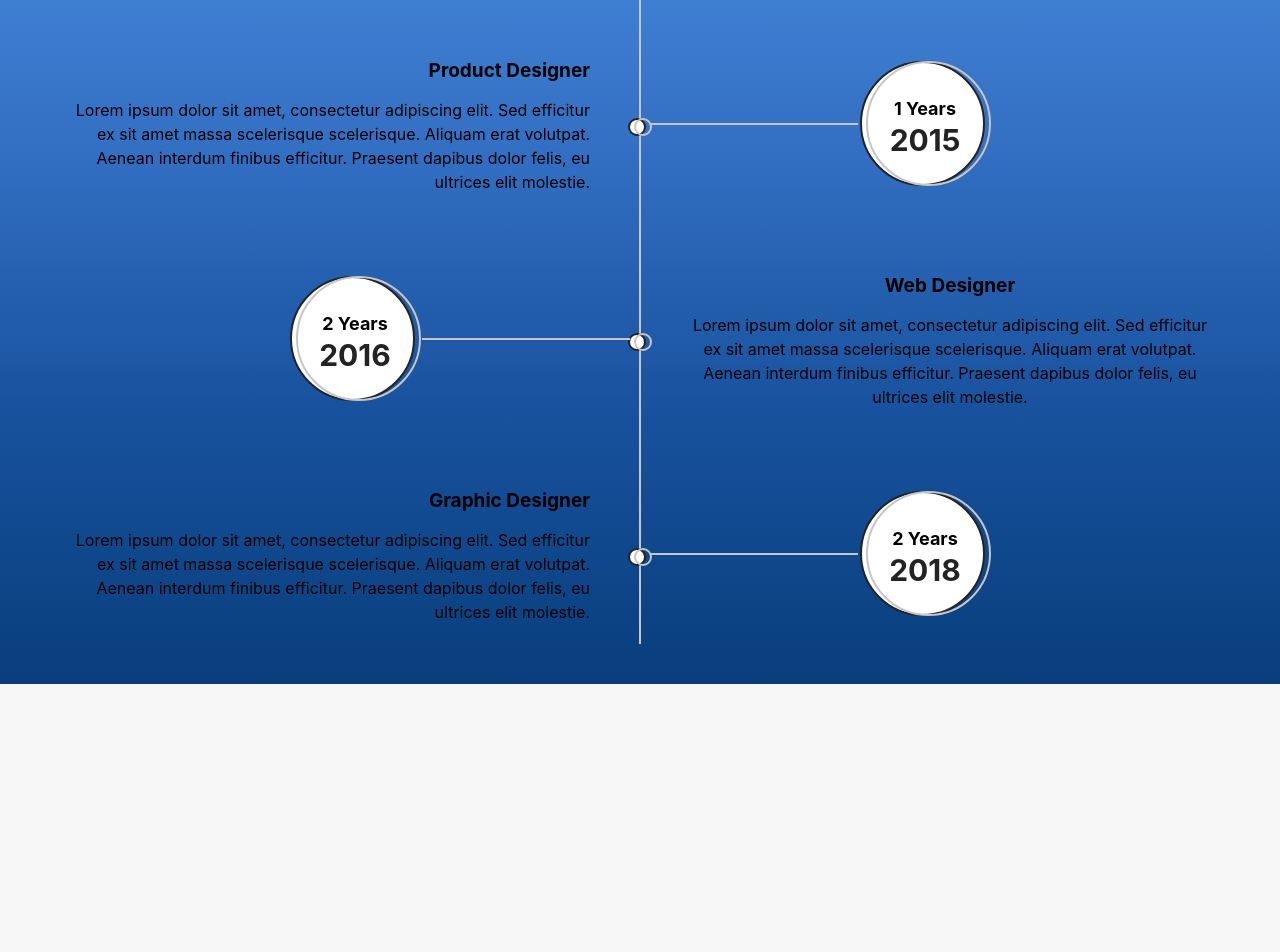
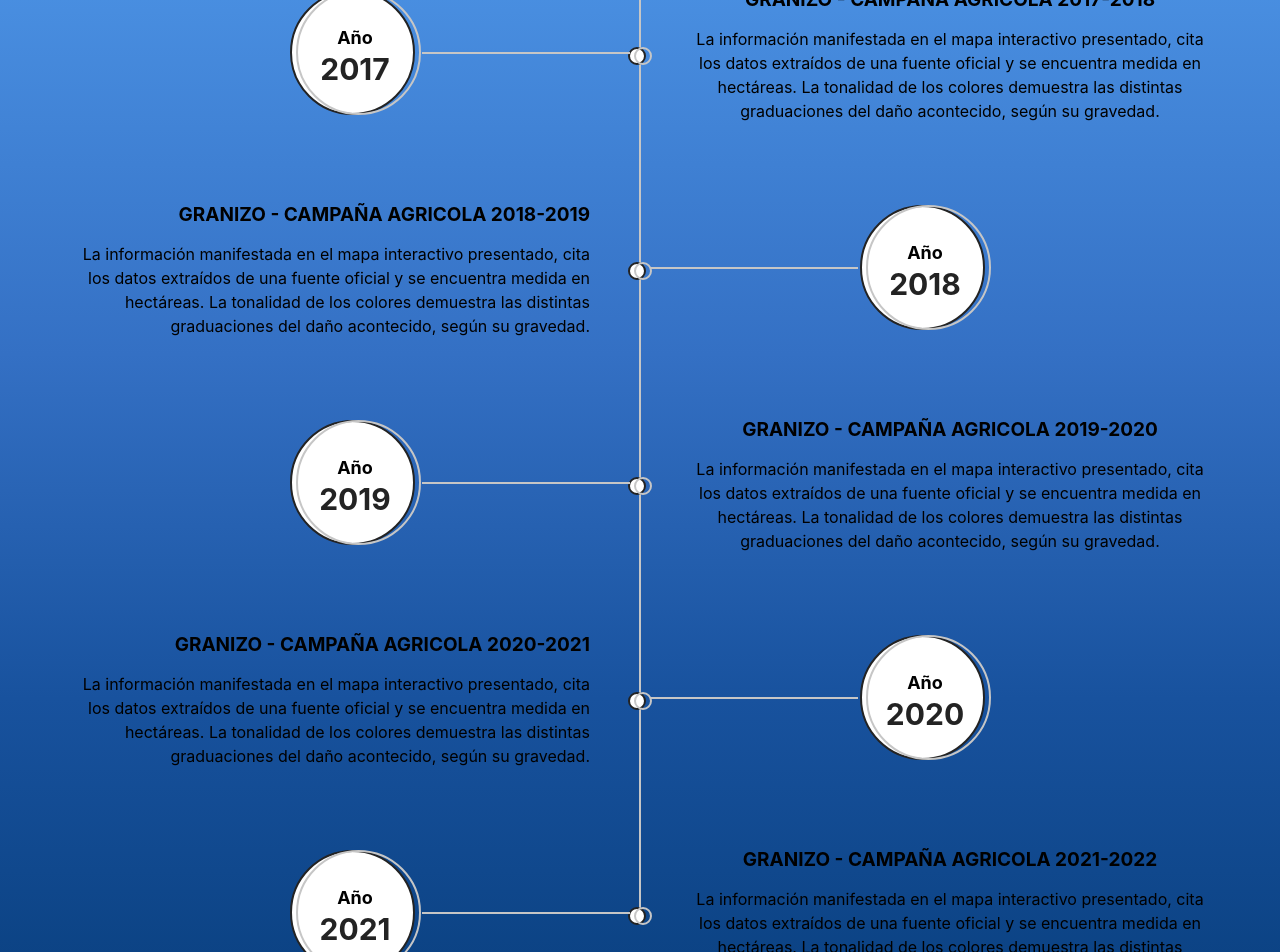
Before and after one commit to Tthenix/Contar-con-Datos, a React (Create React App) app: page / in a window 1280 px wide. Shown: the part 680-1632 px from the top of the page. Before the commit the page ends 1364 px from the top, so only its background shows below. Built offline with nearby package versions, Linux system fonts and the light colour scheme.

Commit message:
fuentes - descripciones - titulos

```diff
--- a/src/components/TimeLine.css
+++ b/src/components/TimeLine.css
@@ -11,7 +11,7 @@ body{
     content: "";
     display: block;
     width: 2px;
-    height: 100%;
+    height: 92%;
     background: #c6c6c6;
     margin: 0 auto;
     position: absolute;
--- a/src/components/TimeLine.js
+++ b/src/components/TimeLine.js
@@ -18,83 +18,100 @@ const LineaDeTiempo = () => {
     return (
         <div className="container">
             <div className="main-timeline">
+
                 <div className="timeline">
                     <div className="icon">
                         {/* Aquí puedes colocar el contenido de tu icono */}
                         <i className="fas fa-calendar"></i>
                     </div>
-                    <div className="date-content" style={{ cursor: 'pointer', transition: 'transform 0.2s' }} onClick={() => handleIconClick('2017', 'Visual Art & Design', 'Descripción del año 2013')}>
+                    <div className="date-content" style={{ cursor: 'pointer', transition: 'transform 0.2s' }} onClick={() => handleIconClick('Daño de granizos a cultivos Mendocinos en el año 2017', 'Tecnolog. Inform. y Telecomunic. Mendoza - DACC - SEA', '.')}>
                         <div className="date-outer">
                             <span className="date">
-                                <span className="month">2017 y 2018</span>
-                                <span className="year">Info </span>
+                                <span className="month">Año</span>
+                                <span className="year">2017</span>
                             </span>
                         </div>
                     </div>
                     <div className="timeline-content">
-                        <h5 className="title">Años 2017 y 2018</h5>
+                        <h5 className="title">GRANIZO - CAMPAÑA AGRICOLA 2017-2018</h5>
                         <p className="description">
-                            Lorem ipsum dolor sit amet, consectetur adipiscing elit. Sed
-                            efficitur ex sit amet massa scelerisque scelerisque. Aliquam erat
-                            volutpat. Aenean interdum finibus efficitur. Praesent dapibus
-                            dolor felis, eu ultrices elit molestie.
+                            La información manifestada en el mapa interactivo presentado, cita los datos extraídos de una fuente oficial y se encuentra medida en hectáreas. La tonalidad de los colores demuestra las distintas graduaciones del daño acontecido, según su gravedad.
                         </p>
                     </div>
                 </div>
 
                 <div class="timeline">
                     <div class="icon"></div>
-                    <div class="date-content" style={{ cursor: 'pointer', transition: 'transform 0.2s' }} onClick={() => handleIconClick('2013', 'Visual Art & Design', 'Descripción del año 2013')}>
+                    <div className="date-content" style={{ cursor: 'pointer', transition: 'transform 0.2s' }} onClick={() => handleIconClick('Daño de granizos a cultivos Mendocinos en el año 2018', 'Tecnolog. Inform. y Telecomunic. Mendoza - DACC - SEA', '.')}>
                         <div class="date-outer">
                             <span class="date">
-                                <span class="month">1 Years</span>
-                                <span class="year">2015</span>
+                                <span class="month">Año</span>
+                                <span class="year">2018</span>
                             </span>
                         </div>
                     </div>
                     <div class="timeline-content">
-                        <h5 class="title">Product Designer</h5>
+                        <h5 class="title">GRANIZO - CAMPAÑA AGRICOLA 2018-2019</h5>
                         <p class="description">
-                            Lorem ipsum dolor sit amet, consectetur adipiscing elit. Sed efficitur ex sit amet massa scelerisque scelerisque. Aliquam erat volutpat. Aenean interdum finibus efficitur. Praesent dapibus dolor felis, eu ultrices elit molestie.
+                        La información manifestada en el mapa interactivo presentado, cita los datos extraídos de una fuente oficial y se encuentra medida en hectáreas. La tonalidad de los colores demuestra las distintas graduaciones del daño acontecido, según su gravedad.
                         </p>
                     </div>
                 </div>
 
                 <div class="timeline">
                     <div class="icon"></div>
-                    <div class="date-content" style={{ cursor: 'pointer', transition: 'transform 0.2s' }} onClick={() => handleIconClick('2013', 'Visual Art & Design', 'Descripción del año 2013')}>
+                    <div className="date-content" style={{ cursor: 'pointer', transition: 'transform 0.2s' }} onClick={() => handleIconClick('Daño de granizos a cultivos Mendocinos en el año 2019', 'Tecnolog. Inform. y Telecomunic. Mendoza - DACC - SEA', '.')}>
                         <div class="date-outer">
                             <span class="date">
-                                <span class="month">2 Years</span>
-                                <span class="year">2016</span>
+                                <span class="month">Año</span>
+                                <span class="year">2019</span>
                             </span>
                         </div>
                     </div>
                     <div class="timeline-content">
-                        <h5 class="title">Web Designer</h5>
+                        <h5 class="title">GRANIZO - CAMPAÑA AGRICOLA 2019-2020</h5>
                         <p class="description">
-                            Lorem ipsum dolor sit amet, consectetur adipiscing elit. Sed efficitur ex sit amet massa scelerisque scelerisque. Aliquam erat volutpat. Aenean interdum finibus efficitur. Praesent dapibus dolor felis, eu ultrices elit molestie.
+                        La información manifestada en el mapa interactivo presentado, cita los datos extraídos de una fuente oficial y se encuentra medida en hectáreas. La tonalidad de los colores demuestra las distintas graduaciones del daño acontecido, según su gravedad.
                         </p>
                     </div>
                 </div>
 
                 <div class="timeline">
                     <div class="icon"></div>
-                    <div class="date-content" style={{ cursor: 'pointer', transition: 'transform 0.2s' }} onClick={() => handleIconClick('2013', 'Visual Art & Design', 'Descripción del año 2013')}>
+                    <div className="date-content" style={{ cursor: 'pointer', transition: 'transform 0.2s' }} onClick={() => handleIconClick('Daño de granizos a cultivos Mendocinos en el año 2020', 'Tecnolog. Inform. y Telecomunic. Mendoza - DACC - SEA', '.')}>
                         <div class="date-outer">
                             <span class="date">
-                                <span class="month">2 Years</span>
-                                <span class="year">2018</span>
+                                <span class="month">Año</span>
+                                <span class="year">2020</span>
                             </span>
                         </div>
                     </div>
                     <div class="timeline-content">
-                        <h5 class="title">Graphic Designer</h5>
+                        <h5 class="title">GRANIZO - CAMPAÑA AGRICOLA 2020-2021</h5>
                         <p class="description">
-                            Lorem ipsum dolor sit amet, consectetur adipiscing elit. Sed efficitur ex sit amet massa scelerisque scelerisque. Aliquam erat volutpat. Aenean interdum finibus efficitur. Praesent dapibus dolor felis, eu ultrices elit molestie.
+                        La información manifestada en el mapa interactivo presentado, cita los datos extraídos de una fuente oficial y se encuentra medida en hectáreas. La tonalidad de los colores demuestra las distintas graduaciones del daño acontecido, según su gravedad.
                         </p>
                     </div>
                 </div>
+
+                <div class="timeline">
+                    <div class="icon"></div>
+                    <div className="date-content" style={{ cursor: 'pointer', transition: 'transform 0.2s' }} onClick={() => handleIconClick('Daño de granizos a cultivos Mendocinos en el año 2021', 'Tecnolog. Inform. y Telecomunic. Mendoza - DACC - SEA', '.')}>
+                        <div class="date-outer">
+                            <span class="date">
+                                <span class="month">Año</span>
+                                <span class="year">2021</span>
+                            </span>
+                        </div>
+                    </div>
+                    <div class="timeline-content">
+                        <h5 class="title">GRANIZO - CAMPAÑA AGRICOLA 2021-2022</h5>
+                        <p class="description">
+                        La información manifestada en el mapa interactivo presentado, cita los datos extraídos de una fuente oficial y se encuentra medida en hectáreas. La tonalidad de los colores demuestra las distintas graduaciones del daño acontecido, según su gravedad.
+                        </p>
+                    </div>
+                </div>
+
             </div>
             <Modal
                 isOpen={modalOpen}
--- a/src/components/home.jsx
+++ b/src/components/home.jsx
@@ -13,15 +13,19 @@ const home = () => {
         />
         <div className="absolute top-1/2 left-1/2 transform -translate-x-1/2 -translate-y-1/2 text-white text-center">
           <h2 className="text-2xl md:text-3xl font-semibold text-shadow">Contar con Datos</h2>
-          <p className="text-sm md:text-base text-shadow">  Esta es una pagina que pretende mostrar datos sobre el daño de los granizos en las distintas localidades de la ciudad de Mendoza en un lapso de 5 años. </p>
+          <p className="text-sm md:text-base text-shadow">Esta es una página que pretende mostrar datos sobre el daño de los granizos en las distintas localidades de la ciudad de Mendoza en un lapso de 5 años.</p>
         </div>
       </div>
-      <div className="flex justify-center items-center pt-0">
+
+      <div className="text-center mt-4 mx-11">
+      <p className="text-lg text-white">Un mapa interactivo de Mendoza que detalla los daños sufridos en el sector agrícola desde el año 2017 hasta el 2021. Mediante esta herramienta, podrás explorar visualmente las áreas afectadas y conocer los tipos de cultivos perjudicados, obteniendo una visión completa de los desafíos a los que se enfrentó la agricultura en esa región. Este recurso ofrece una comprensión más profunda de los impactos climáticos y otros factores que contribuyeron a las pérdidas agrícolas.</p>
+      </div>
+
+      <div className="flex justify-center items-center pt-4">
         <LineaDeTiempo />
       </div>
-
     </div>
-
   )
 }
-export default home
+
+export default home;
--- a/src/components/navbar.jsx
+++ b/src/components/navbar.jsx
@@ -39,12 +39,11 @@ export const NavBar = () => {
             </div>
 
             <div className="hidden md:flex items-center pr-12 space-x-4">
-                <Link to="main">
+                <a href="http://www.contingencias.mendoza.gov.ar/web1/estadisticas.php#" target="_blank" rel="noopener noreferrer">
                     <Button className="p-4" type="button" color="white">
-
                         Fuentes
                     </Button>
-                </Link>
+                </a>
 
                 <Link to="login">
                     <Button className="p-4" type="button" color="white">
```
